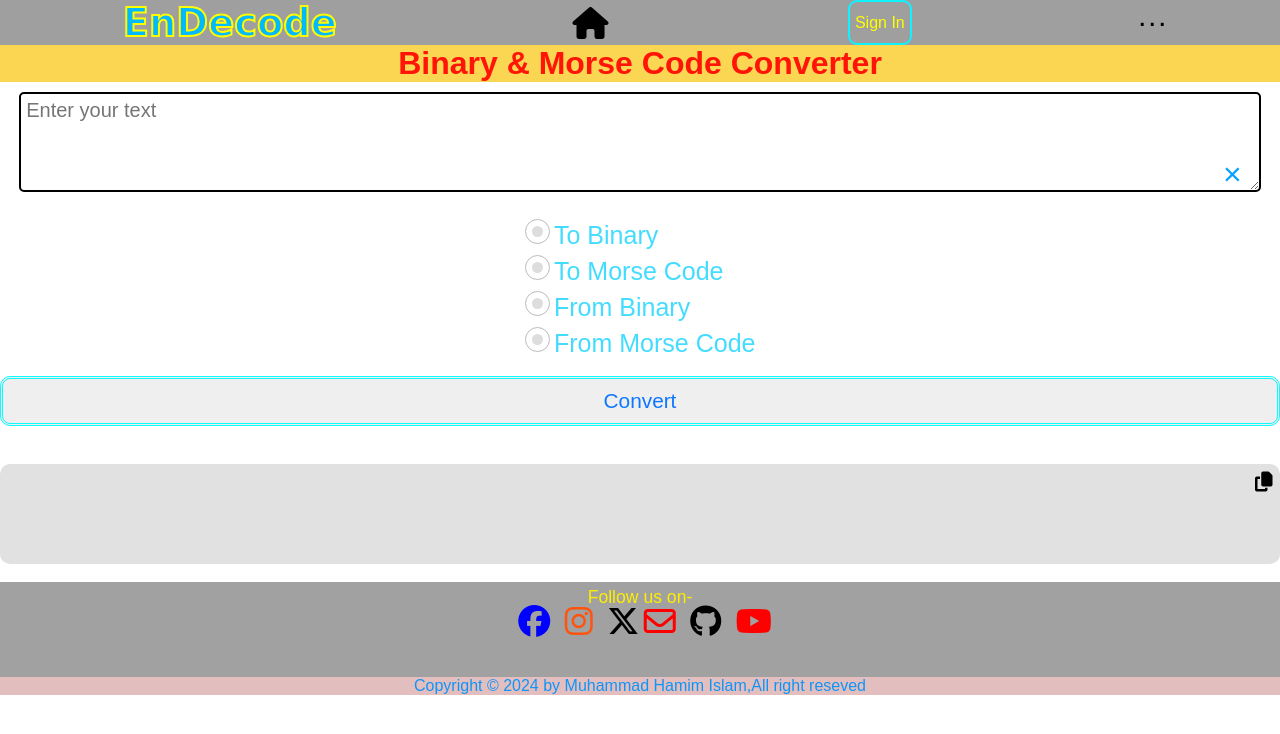
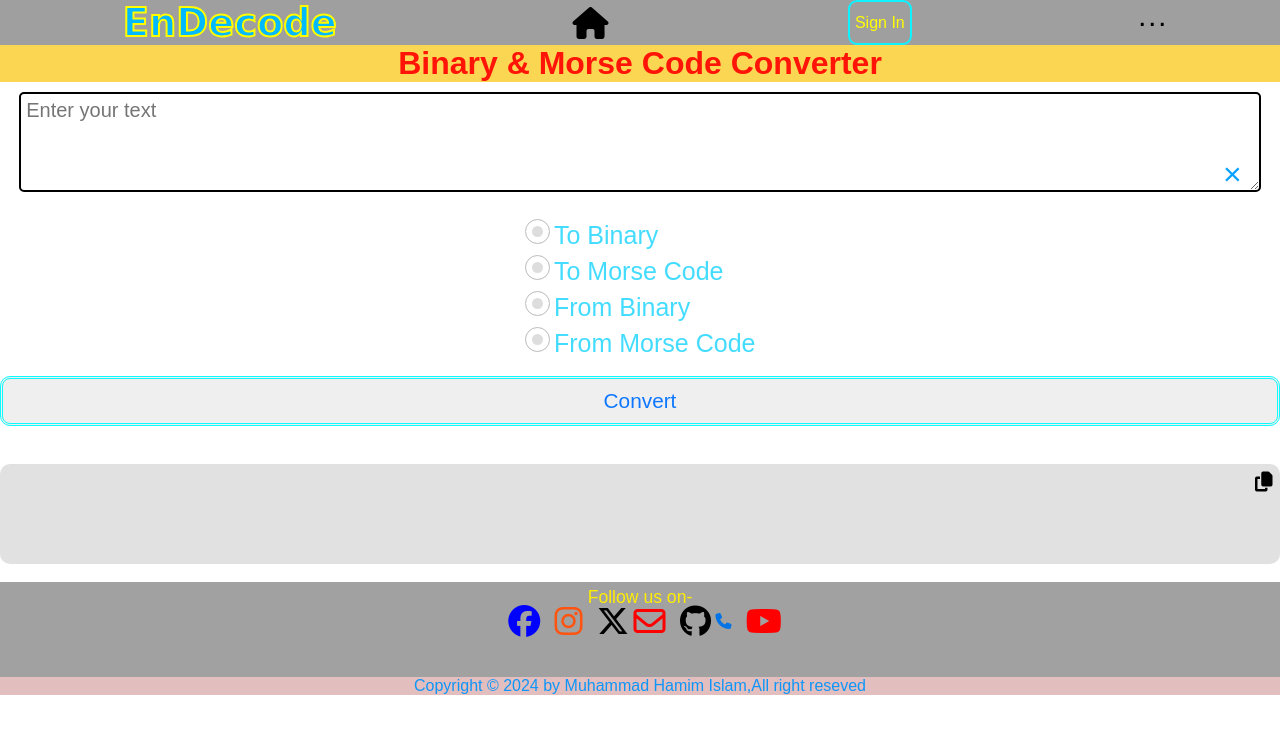
Before and after one commit to MuhammadHamimIslam/EnDecode, a plain HTML site: page index.html in a window 1280 px wide. Drawn offline with Linux system fonts and the light colour scheme; a web font is replaced by a local one.

Commit message:
Updated index.html
added tel number

```diff
--- a/index.html
+++ b/index.html
@@ -73,6 +73,7 @@
 <a href="mailto:muhammadhamimislam47@gmail.com?subject=Review%20of%20the%20website%20EnDecode&body=I've%20used%20your%20your%20website%20Endecode.I'm%20here%20to%give%20a%20review" target="blank">
 <i class="fa-regular fa-envelope fa-2xl" style="color: red"></i></a>
 <a class="pic" href="https://github.com/MuhammadHamimIslam" target="blank"><i class="fa-brands fa-github fa-2xl" style="color: #000000"></i></a>
+<a href="tel:01300780523"><i class="fa-solid fa-phone" style="color: #0274e6;"></i></a>
 <a class="pic" href="https://www.youtube.com/@MUHAMMAD-HAMIM-ISLAM">
   <i class="fa-brands fa-youtube fa-2xl" style="color:red"></i></a>
   </div>
```
